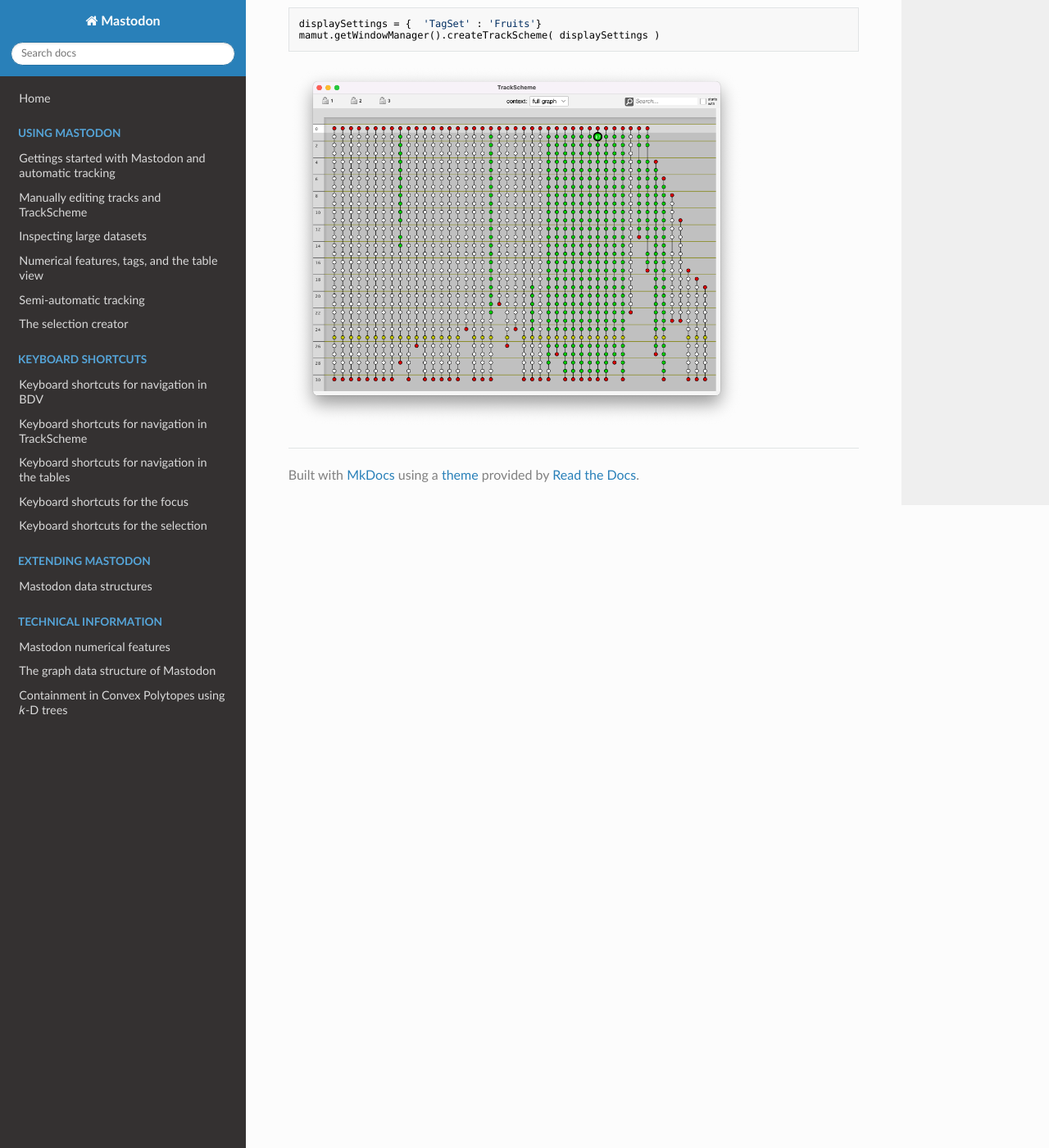
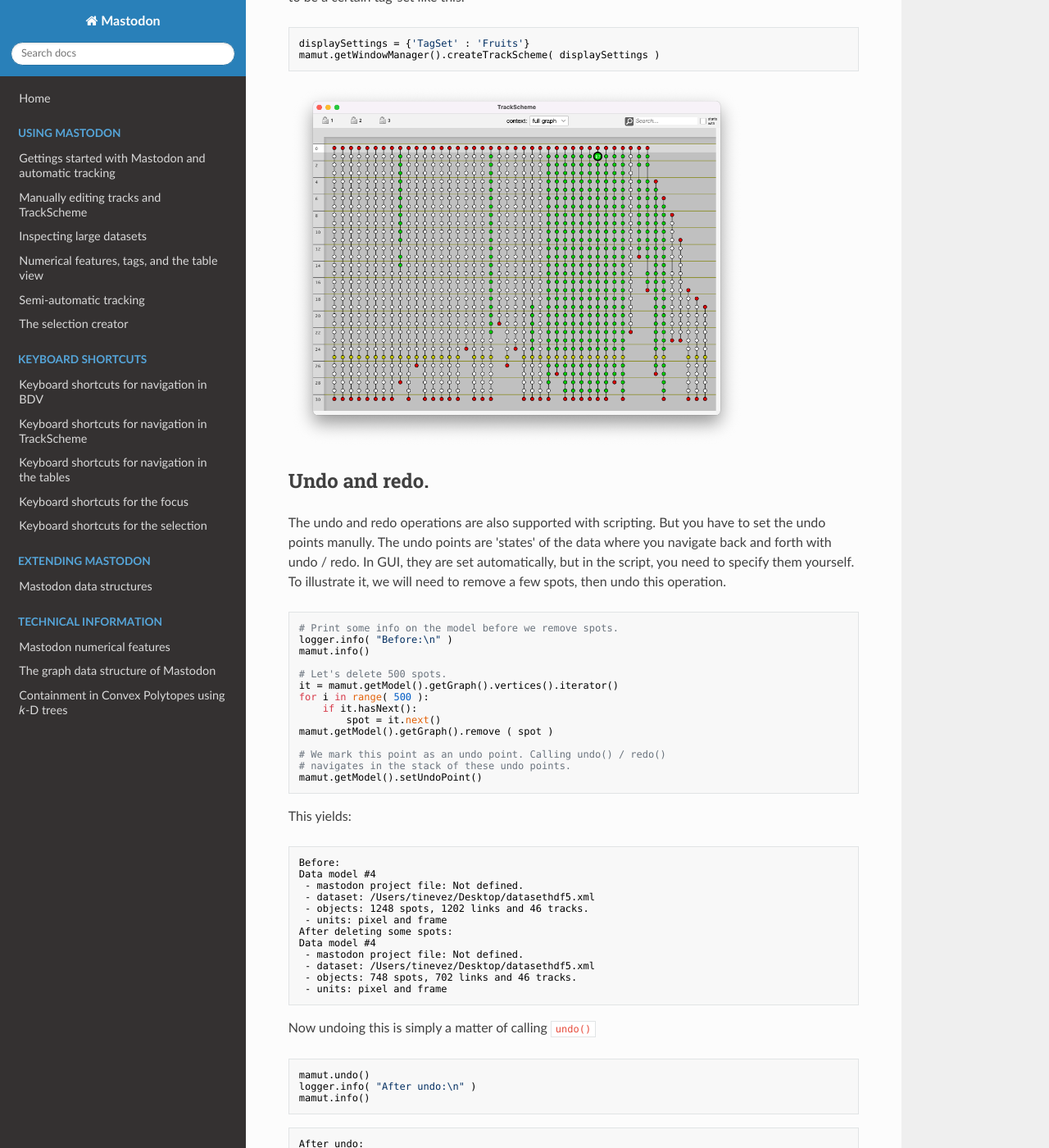
Before and after one commit to mastodon-sc/mastodon-documentation, an MkDocs documentation site: the page built from docs/partA/scripting_mastodon.md, in a window 1280 px wide and 1400 px high, scrolled down 8102 px. Shown: the whole window at 82% size. Built offline with MkDocs 1.6.1, drawn with Linux system fonts in a browser that asks for light colours; nearby versions of some CDN libraries; some of the changed text lies outside the part shown.

Commit message:
Last part of the scripting tutorial.

````diff
--- a/docs/partA/scripting_mastodon.md
+++ b/docs/partA/scripting_mastodon.md
@@ -354,12 +354,125 @@
 ## Showing and configuring views.
 
 Let's visualize the tags we just assigned in a TrackScheme window.
-We need to
 We will again use the `WindowManager` gateway, using a python dictionary to configure settings.
-For instance:
+We set the coloring mode to be a certain tag-set like this:
 ```python
-displaySettings = {  'TagSet' : 'Fruits'}
+displaySettings = {'TagSet' : 'Fruits'}
 mamut.getWindowManager().createTrackScheme( displaySettings )
 ```
 
 ![](../imgs/Mastodon_Scripting_05.png){width="80%" align="center"}
+
+## Undo and redo.
+
+The undo and redo operations are also supported with scripting.
+But you have to set the undo points manully.
+The undo points are 'states' of the data where you navigate back and forth with undo / redo.
+In GUI, they are set automatically, but in the script, you need to specify them yourself.
+To illustrate it, we will need to remove a few spots, then undo this operation.
+
+```python
+# Print some info on the model before we remove spots.
+logger.info( "Before:\n" )
+mamut.info()
+
+# Let's delete 500 spots.
+it = mamut.getModel().getGraph().vertices().iterator()
+for i in range( 500 ):
+	if it.hasNext():
+		spot = it.next()
+mamut.getModel().getGraph().remove ( spot )
+
+# We mark this point as an undo point. Calling undo() / redo()
+# navigates in the stack of these undo points.
+mamut.getModel().setUndoPoint()
+```
+This yields:
+```text
+Before:
+Data model #4
+ - mastodon project file: Not defined.
+ - dataset: /Users/tinevez/Desktop/datasethdf5.xml
+ - objects: 1248 spots, 1202 links and 46 tracks.
+ - units: pixel and frame
+After deleting some spots:
+Data model #4
+ - mastodon project file: Not defined.
+ - dataset: /Users/tinevez/Desktop/datasethdf5.xml
+ - objects: 748 spots, 702 links and 46 tracks.
+ - units: pixel and frame
+```
+
+Now undoing this is simply a matter of calling `undo()`
+```python
+mamut.undo()
+logger.info( "After undo:\n" )
+mamut.info()
+```
+```text
+After undo:
+Data model #5
+ - mastodon project file: Not defined.
+ - dataset: /Users/tinevez/Desktop/datasethdf5.xml
+ - objects: 1248 spots, 1202 links and 46 tracks.
+ - units: pixel and frame
+```
+
+
+And redoing it:
+```python
+mamut.redo()
+logger.info( "After redo:\n" )
+mamut.info()
+```
+```text
+After redo:
+Data model #5
+ - mastodon project file: Not defined.
+ - dataset: /Users/tinevez/Desktop/datasethdf5.xml
+ - objects: 748 spots, 702 links and 46 tracks.
+ - units: pixel and frame
+```
+
+
+## Saving a Mastodon project.
+
+Saving to an existing Mastodon file is done with the `save()` method.
+But the project we created since the beginning of this tutorial has never been saved:
+```python
+mamut.save()
+```
+Indeed, we get an error message:
+```text
+Mastodon file not set. Please use #saveAs() first.
+```
+
+We need to provide a path for a new Mastodon file.
+This is done with the `saveAs()` method:
+```python
+newMastodonFile = os.path.join( os.path.expanduser('~'), 'Desktop', 'test_scripting.mastodon' )
+mamut.saveAs( newMastodonFile )
+```
+From now on, any call to `save()` will save to this file.
+```text
+Saving to /Users/tinevez/Desktop/test_scripting.mastodon
+```
+
+
+## Reloading a Mastodon project.
+
+Again, nothing complicated.
+We need to use the `Mamut` gateway again:
+
+```python
+existingMastodonFile = os.path.join( os.path.expanduser('~'), 'Desktop', 'test_scripting.mastodon' )
+mamut2 = Mamut.open( existingMastodonFile, context )
+mamut2.info()
+```
+```text
+Data model #7
+ - mastodon project file: /Users/tinevez/Desktop/test_scripting.mastodon
+ - dataset: /Users/tinevez/Desktop/datasethdf5.xml
+ - objects: 748 spots, 702 links and 46 tracks.
+ - units: pixel and frame
+```
````
